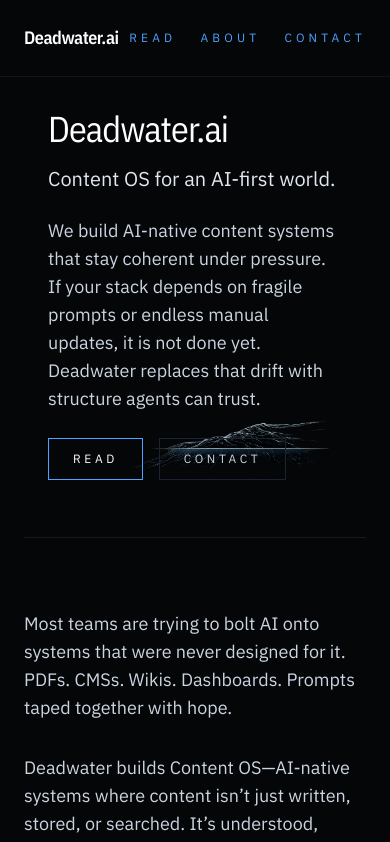
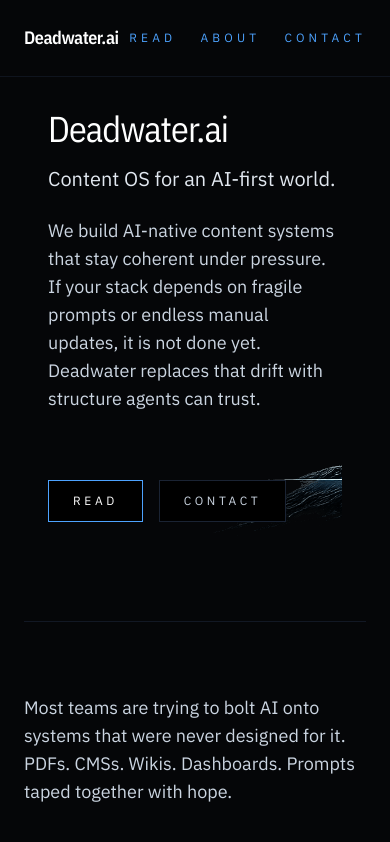
Before and after one commit to datasaurus-rex/deadwater, a Next.js app: page / in a window 390 px wide. Shown: the top 842 px of the page. Built offline with nearby package versions, Linux system fonts and the light colour scheme.

Commit message:
Adjust hero button styling and mobile crop

```diff
--- a/src/app/page.tsx
+++ b/src/app/page.tsx
@@ -16,21 +16,21 @@ export default function HomePage() {
               can trust.
             </p>
           </div>
-          <div className="relative mt-2 w-full">
+          <div className="relative mt-2 w-full overflow-hidden">
             <Image
               src="/hero/hero.png"
               alt="Submerged structure under a flat waterline"
               width={1060}
               height={274}
               priority
-              className="h-auto w-full object-contain object-center"
+              className="h-40 w-full object-cover object-left sm:h-auto sm:object-contain sm:object-center"
               sizes="(min-width: 1024px) 1060px, 100vw"
             />
             <div className="absolute left-0 top-1/2 -translate-y-1/2 flex flex-wrap gap-4">
-              <Link href="/read" className="focus-ring border border-accent-blue px-6 py-3 text-xs uppercase tracking-[0.3em] text-white">
+              <Link href="/read" className="focus-ring border border-accent-blue bg-black px-6 py-3 text-xs uppercase tracking-[0.3em] text-white">
                 Read
               </Link>
-              <Link href="/contact" className="focus-ring border border-ink-700 px-6 py-3 text-xs uppercase tracking-[0.3em] text-slate-300 hover:text-white">
+              <Link href="/contact" className="focus-ring border border-ink-700 bg-black px-6 py-3 text-xs uppercase tracking-[0.3em] text-slate-300 hover:text-white">
                 Contact
               </Link>
             </div>
```
